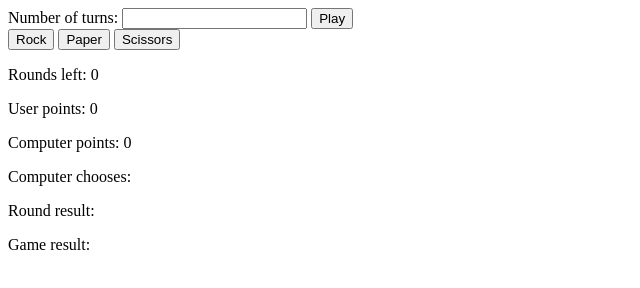
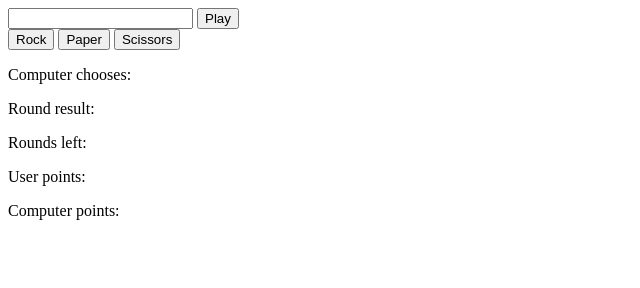
Before and after one commit to acciojob/rock-paper-scissors-Princekumar8085, a website: page main.html in a window 1280 px wide. Shown: the whole page, without its empty margins (0-640 px from the left). Drawn offline with Linux system fonts and the light colour scheme.

Commit message:
created a submission

```diff
--- a/main.html
+++ b/main.html
@@ -8,23 +8,21 @@
 
 <body>
 
-	<label for="game-number">Number of turns:</label>
-<input type="number" id="game-number" min="1">
-<button id="play-game">Play</button>
-
+	<input type="number" id="game-number" data-ns-test="game-number">
+<button id="play-game" data-ns-test="play-game">Play</button>
 <div>
-  <button class="rock">Rock</button>
-  <button class="paper">Paper</button>
-  <button class="scissors">Scissors</button>
+  <button class="choice" data-ns-test="rock">Rock</button>
+  <button class="choice" data-ns-test="paper">Paper</button>
+  <button class="choice" data-ns-test="scissors">Scissors</button>
 </div>
-
-<p>Rounds left: <span data-ns-test="rounds-left">0</span></p>
-<p>User points: <span data-ns-test="user-points">0</span></p>
-<p>Computer points: <span data-ns-test="computer-points">0</span></p>
-
-<p>Computer chooses: <span data-ns-test="computer-choose"></span></p>
-<p>Round result: <span data-ns-test="round-result"></span></p>
-<p>Game result: <span data-ns-test="game-result"></span></p>
+<div>
+  <p>Computer chooses: <span id="computer-choose" data-ns-test="computer-choose"></span></p>
+  <p>Round result: <span id="round-result" data-ns-test="round-result"></span></p>
+  <p>Rounds left: <span id="rounds-left" data-ns-test="rounds-left"></span></p>
+  <p>User points: <span id="user-points" data-ns-test="user-points"></span></p>
+  <p>Computer points: <span id="computer-points" data-ns-test="computer-points"></span></p>
+</div>
+<div id="game-result" data-ns-test="game-result"></div>
 	<!-- the entire body must be written by student -->
     <script type="text/javascript" src="./script.js">
 </script>
```
